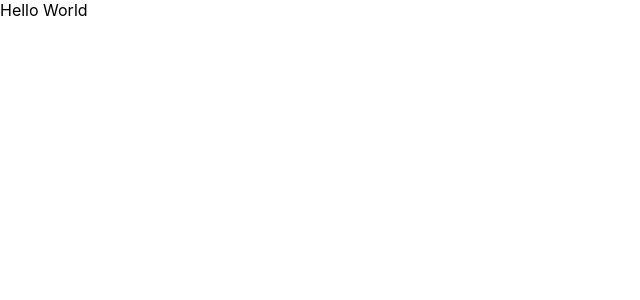
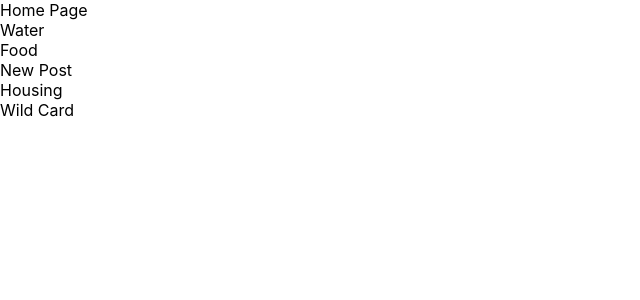
Before and after one commit to fdznoriega/bcwebdev-3, a React (Create React App) app: page / in a window 1280 px wide. Shown: the top 300 px of the page, without its empty margins (0-640 px from the left). Built offline with nearby package versions, Linux system fonts and the light colour scheme.

Commit message:
skeleton

```diff
--- a/src/components/App.js
+++ b/src/components/App.js
@@ -1,10 +1,29 @@
 
+import {useState} from 'react';
+// components
+import Home from 'Home';
+import Navbar from 'Navbar';
+import NewPost from 'NewPost';
+import Profile from 'Profile';
+// import Login from 'Login';
 import './App.css';
 
 function App() {
+
+  const [page, setPage] = useState("Home");
+
+  function renderMain(page) {
+    switch (page) {
+      case "Home": return <Home />
+      case "Profile": return <Profile />
+      case "NewPost": return <NewPost />
+      default: return <Home />
+    }
+  }
   return (
     <div className="App">
-      Hello World
+      {renderMain(page)}
+      <Navbar />
     </div>
   );
 }
--- a/src/components/Home.js
+++ b/src/components/Home.js
@@ -0,0 +1,23 @@
+import React from 'react';
+
+function Home(props) {
+
+    function findUser() {
+
+    }
+
+    function findComments() {
+
+    }
+
+    function findLikes() {
+
+    }
+
+    return(
+        <div>Home Page</div>
+    );
+
+}
+
+export default Home;
--- a/src/components/Navbar.js
+++ b/src/components/Navbar.js
@@ -0,0 +1,15 @@
+
+
+function Navbar(props) {
+    return (
+        <nav>
+            <div>Water</div>
+            <div>Food</div>
+            <div>New Post</div>
+            <div>Housing</div>
+            <div>Wild Card</div>
+        </nav>
+    );
+}
+
+export default Navbar;
--- a/src/components/Profile.js
+++ b/src/components/Profile.js
@@ -0,0 +1,25 @@
+
+function Profile(props) {
+
+    // fetch profile information
+    let user;
+
+    // render the top posts of the user in their profile
+    function renderThumbnails() {
+        return <p>Top Posts</p>
+    }
+
+    return (
+        <div>
+            <section>
+                <p>Username</p>
+                <p>Bio</p>
+            </section>
+
+            <section>{renderThumbnails()}</section>
+        </div>
+    );
+
+}
+
+export default Profile;
--- /dev/null
+++ b/src/components/Settings.js
@@ -0,0 +1,3 @@
+
+// change zip code location
+// breadth of the search in miles
```
Also changed, not shown: src/components/Login.js (+7 -0 lines), src/components/NewPost.js (+7 -0 lines), src/components/Post.js (+25 -0 lines), src/components/PostThumbnails.js (added, +8 -0 lines).
